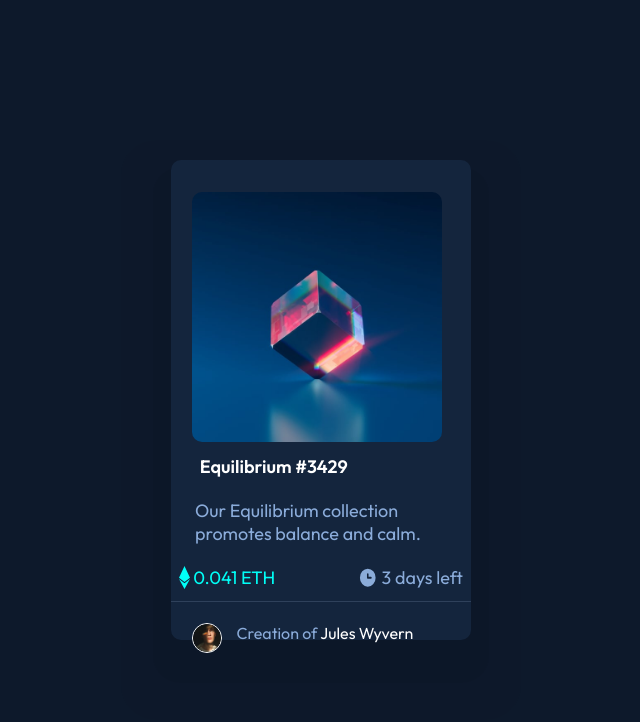
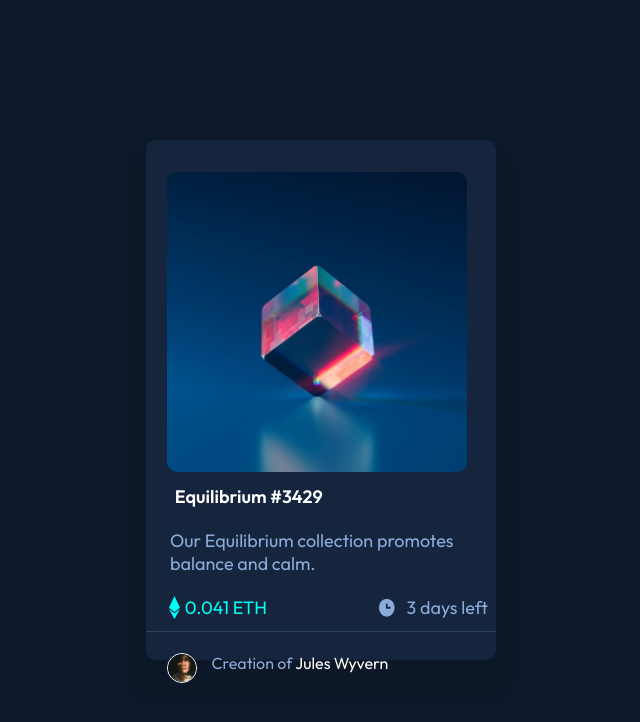
Before and after one commit to khaledali4869/NFT-Preview-Card-Desktop-Khaled, a plain HTML site: page index.html in a window 1280 px wide. Shown: the whole page, without its empty margins (319-959 px from the left). Drawn offline with Linux system fonts and the light colour scheme.

Commit message:
Update style.css

```diff
--- a/style.css
+++ b/style.css
@@ -13,9 +13,9 @@ body {
 }
 .modal {
   background-color: hsl(216, 50%, 16%);
-  width: 300px;
-  max-width: 50%;
-  height: 60vh;
+  width: 350px;
+  max-width: 60%;
+  height: 65vh;
   display: flex;
   flex-direction: column;
   border-radius: 10px;
@@ -28,7 +28,7 @@ body {
   margin: 0%;
 }
 .header-img {
-  width: 250px;
+  width: 300px;
   border-radius: 10px;
 }
 .title {
@@ -53,9 +53,13 @@ body {
 .body-price {
   color: hsl(178, 100%, 50%);
 }
+.icon-eth {
+  position: relative;
+  left: 15px;
+}
 .icon-clock {
   position: relative;
-  left: 80px;
+  left: 90px;
   width: 20px;
 }
 .body-date {
```
